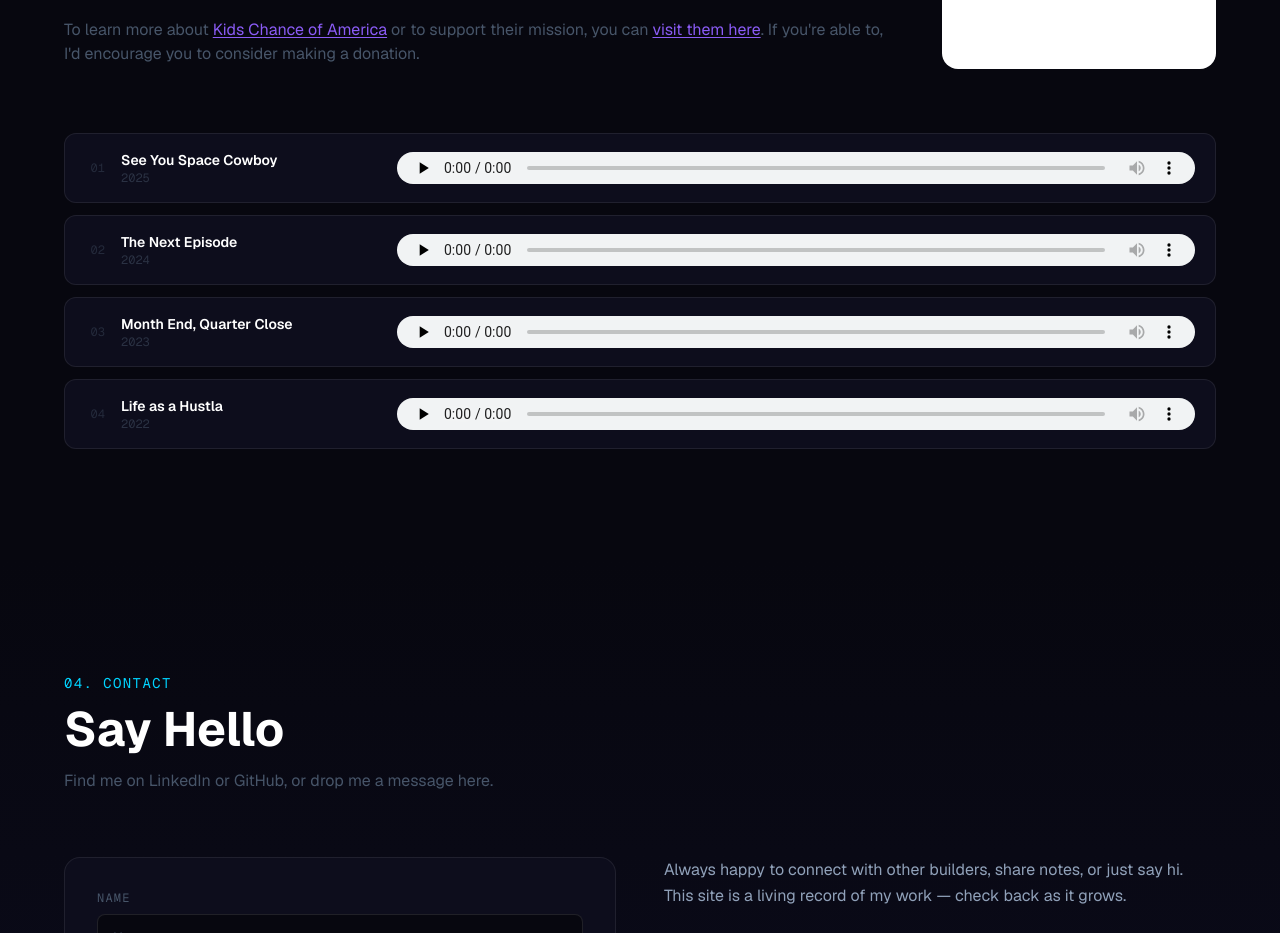
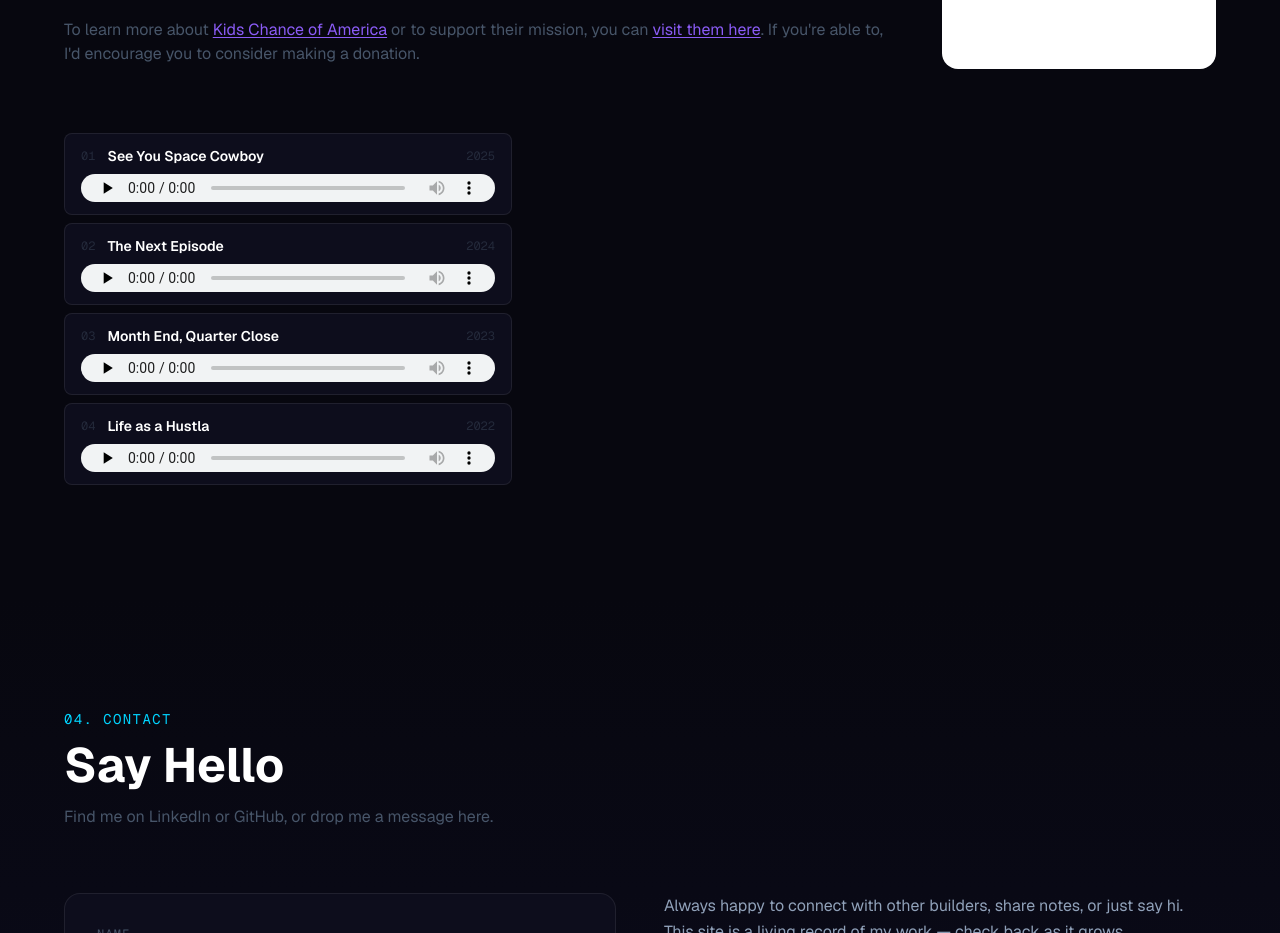
Before and after one commit to drew-lorence-dev/drew-lorence-portfolio, a Next.js app: page / in a window 1280 px wide. Shown: the part 3440-4373 px from the top of the page. Built offline with nearby package versions, Linux system fonts and the light colour scheme.

Commit message:
Make track list compact and narrow

```diff
--- a/components/Music.tsx
+++ b/components/Music.tsx
@@ -98,29 +98,26 @@ export default function Music() {
         </div>
 
         {/* Track list */}
-        <div className="space-y-3">
+        <div className="space-y-2 max-w-md">
           {tracks.map((track, i) => (
             <div
               key={track.title}
-              className="flex flex-col sm:flex-row sm:items-center gap-3 sm:gap-6 px-5 py-4 rounded-xl border border-white/8 bg-surface hover:border-accent-2/30 hover:bg-surface-2 transition-all group"
+              className="px-4 py-3 rounded-lg border border-white/8 bg-surface hover:border-accent-2/30 hover:bg-surface-2 transition-all group"
             >
-              {/* Number + title */}
-              <div className="flex items-center gap-4 min-w-0 sm:w-72 shrink-0">
-                <span className="text-xs font-mono text-muted/40 w-5 text-right shrink-0">
+              <div className="flex items-center gap-3 mb-2">
+                <span className="text-xs font-mono text-muted/40 shrink-0">
                   {String(i + 1).padStart(2, "0")}
                 </span>
-                <div className="min-w-0">
-                  <p className="text-sm font-semibold text-white truncate group-hover:text-accent-2 transition-colors">
-                    {track.title}
-                  </p>
-                  <p className="text-xs font-mono text-muted/50">{track.year}</p>
-                </div>
+                <p className="text-sm font-semibold text-white group-hover:text-accent-2 transition-colors truncate">
+                  {track.title}
+                </p>
+                <span className="text-xs font-mono text-muted/40 ml-auto shrink-0">
+                  {track.year}
+                </span>
               </div>
-
-              {/* Audio player */}
               <audio
                 controls
-                className="w-full h-8 accent-accent-2"
+                className="w-full h-7 accent-accent-2"
                 src={track.audioSrc}
                 preload="none"
               >
```
